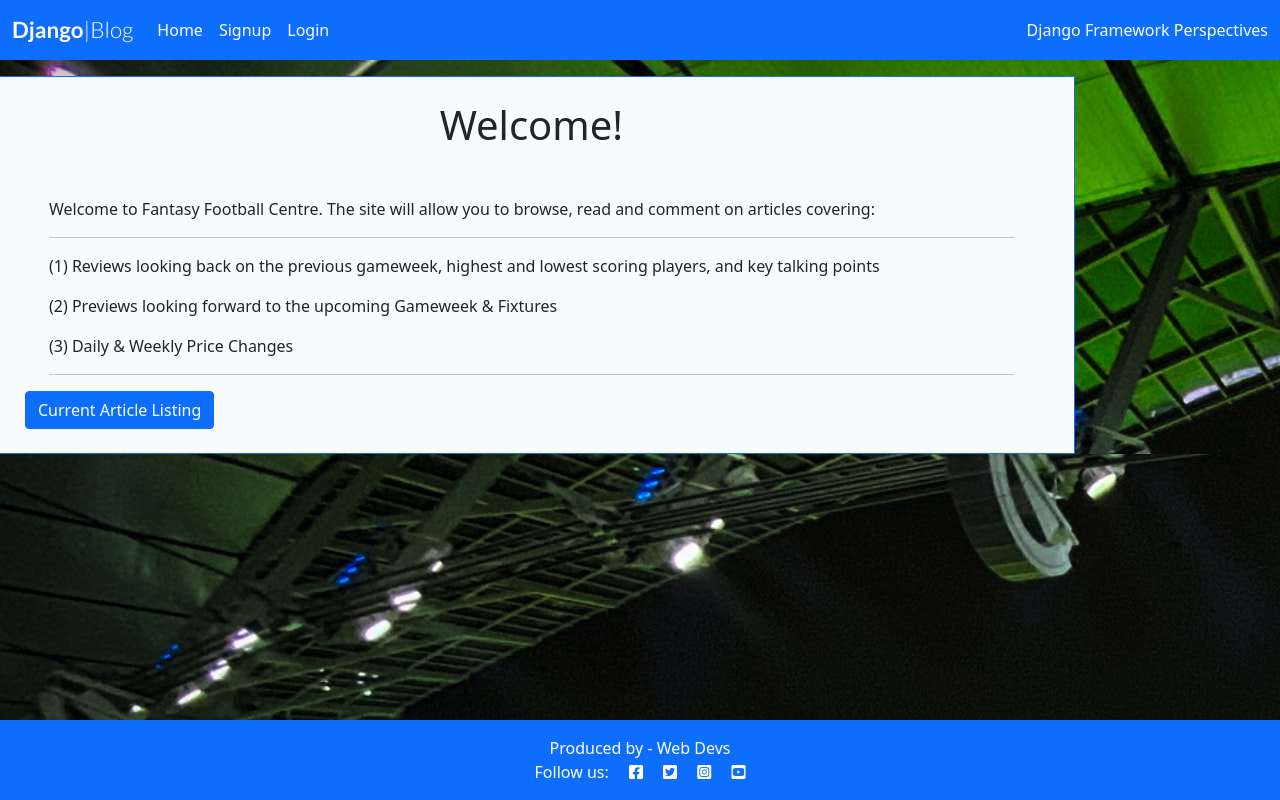
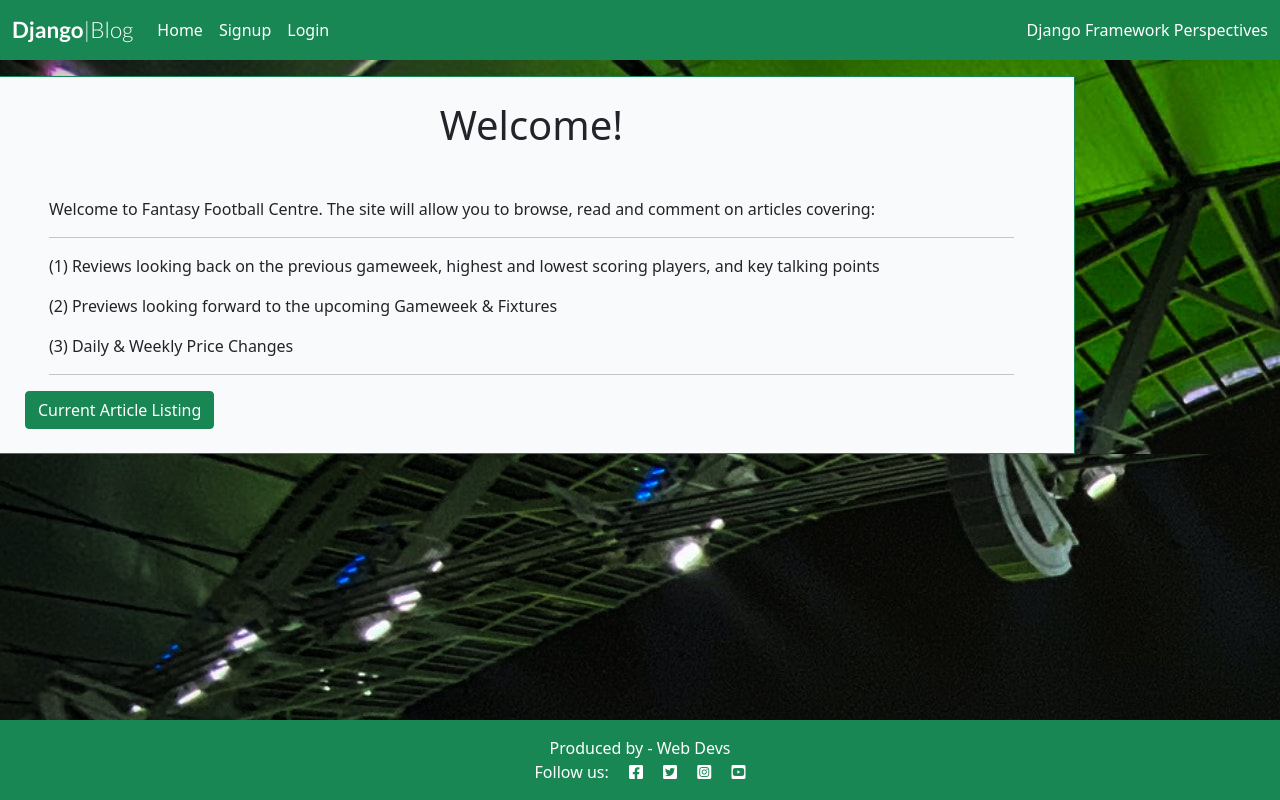
Before and after one commit to dkelly255/PP4-Fantasy-Football-Centre, a Django app: page / in a window 1280 px wide. Run offline with Django 3.2, Linux system fonts and the light colour scheme.

Commit message:
Begin updating color scheme for Django blog

```diff
--- a/static/css/style.css
+++ b/static/css/style.css
@@ -64,7 +64,7 @@ body {
 }
 
 .masthead-text {
-    background-color: #445261;
+    background-color: green;
     color: white;
     position: relative;
 }
@@ -81,7 +81,7 @@ body {
     right: 90%;
     height: 100%;
     width: 150%;
-    background: #445261;
+    background: green;
     -webkit-transform: skew(15deg);
     -moz-transform: skew(15deg);
     transform: skew(15deg);
@@ -157,4 +157,5 @@ body {
 
 #about-box {
     background-color: #F9FAFC;
+
 }
--- a/templates/base.html
+++ b/templates/base.html
@@ -24,7 +24,7 @@
 
     <!-- Navigation -->
 
-    <nav class="navbar navbar-expand-lg navbar-light bg-primary">
+    <nav class="navbar navbar-expand-lg navbar-light bg-success">
         <div class="container-fluid">
             <a class="navbar-brand" href="{% url 'home' %}"><span class="brand">Django<span
                         class="thin">|Blog</span></span></span></a>
@@ -77,7 +77,7 @@
     </main>
 
     <!-- Footer -->
-    <footer class="footer mt-auto py-3 bg-primary">
+    <footer class="footer mt-auto py-3 bg-success">
         <p class="m-0 text-center text-white">Produced by - Web Devs</p>
         <p class="m-0 text-center text-white">Follow us: <i class="fab fa-facebook-square ms-3"></i>
             <i class="fab fa-twitter-square ms-3"></i>
--- a/templates/index.html
+++ b/templates/index.html
@@ -10,7 +10,7 @@
             <div class="row">
                 {% for post in post_list %}
                 <div class="col-md-4">
-                    <div class="card mb-4 border border-primary">
+                    <div class="card mb-4 border border-success">
                         <div class="card-body card-body-background">
                             <div class="image-container">
                                 {% if "placeholder" in post.featured_image.url %}
--- a/templates/landing_page.html
+++ b/templates/landing_page.html
@@ -6,7 +6,7 @@
     <div class="row">
         <div class="col-12 mt-3 left">
             <div class="row">
-                <div class="col-md-10 border border-primary pt-4 pb-4" id="about-box">
+                <div class="col-md-10 border border-success pt-4 pb-4" id="about-box">
                     <h1 class="text-center mb-5">Welcome!</h1>
                     <div class="container">
 
@@ -18,7 +18,7 @@
                             <p>(3) Daily & Weekly Price Changes</p>
                             <hr>
                         </Article>
-                        <a class = "btn btn-primary" href="{% url 'post_list' %}" role="button">Current Article Listing</a>
+                        <a class = "btn btn-success" href="{% url 'post_list' %}" role="button">Current Article Listing</a>
                     </div>
                 </div>
             </div>
```
